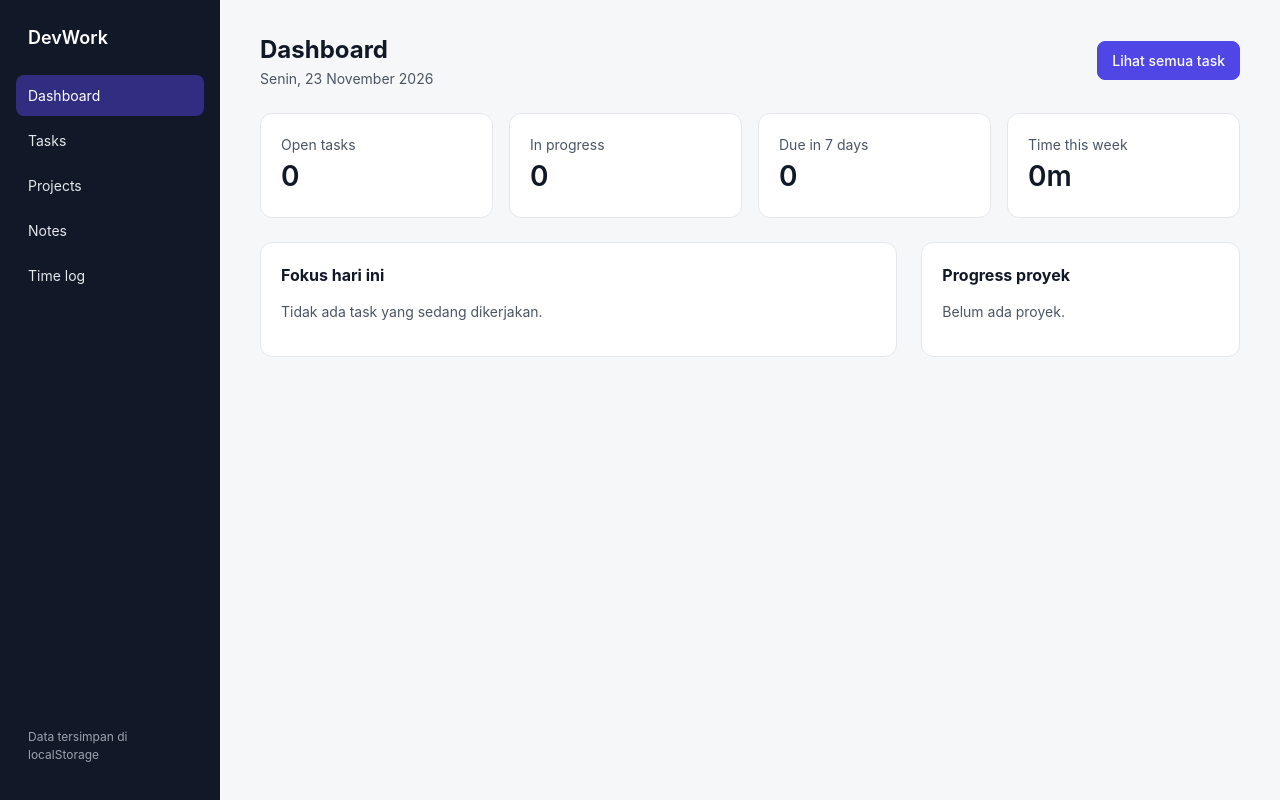
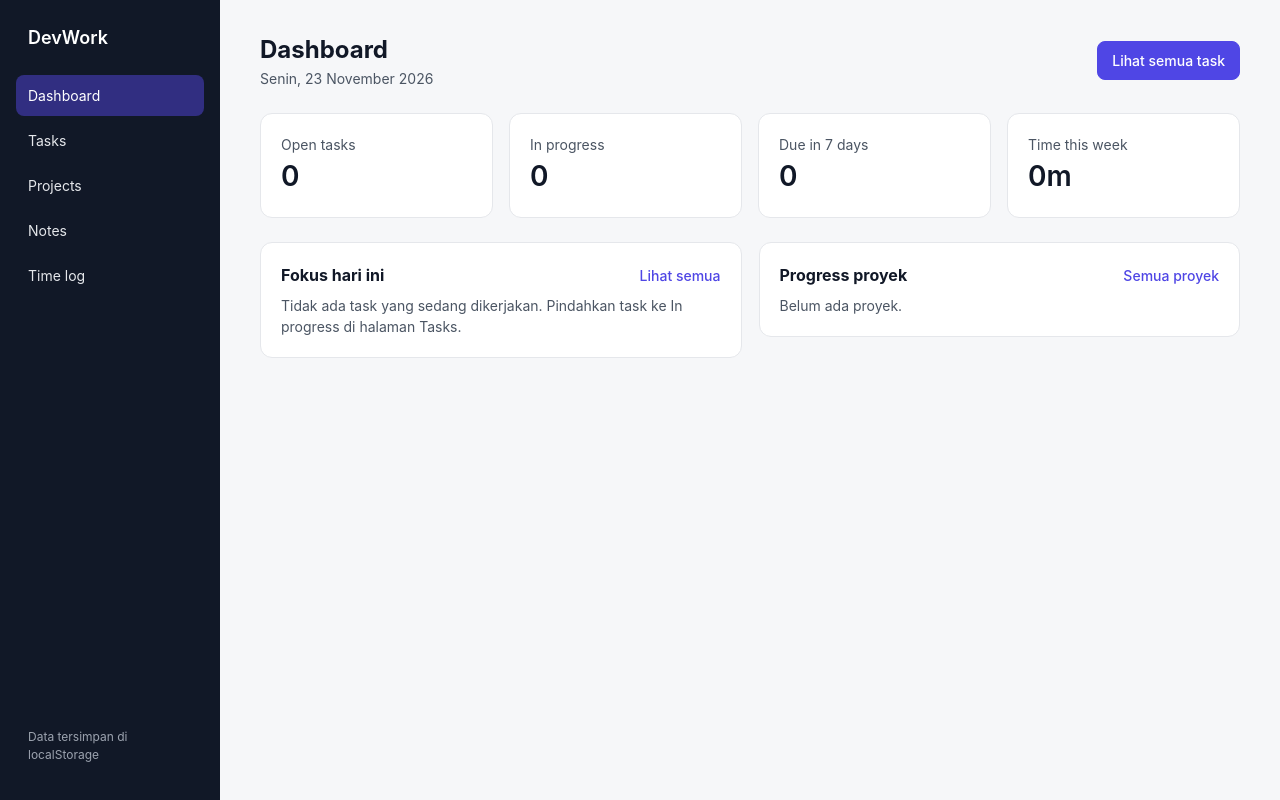
Before and after one commit to bagusmgn/devwork-fe, a React (Vite) app: page / in a window 1280 px wide. Built offline with nearby package versions, Linux system fonts and the light colour scheme.

Commit message:
minor change: add focus on dashboard

```diff
--- a/src/index.css
+++ b/src/index.css
@@ -51,7 +51,9 @@ input, select, textarea { padding: 9px 12px; border: 1px solid #D1D5DB; border-r
 a.btn { display: inline-block; text-decoration: none; }
 .nowrap { white-space: nowrap; }
 .toolbar { display: flex; gap: 12px; flex-wrap: wrap; }
-.dash-grid { display: grid; grid-template-columns: 2fr 1fr; gap: 24px; align-items: start; }
+.dash-grid { display: flex; gap: 17px; align-items: flex-start; }
+.dash-main { flex: 1 1 0; min-width: 0; max-width: fit-content; }
+.dash-side { flex: 1 1 0; min-width: 0; }
 .focus-row { display: flex; justify-content: space-between; align-items: center; gap: 12px; padding: 12px 0; border-top: 1px solid var(--line); }
 .focus-row .pills { margin-top: 6px; }
 .prog { margin-bottom: 16px; }
@@ -62,5 +64,18 @@ a.btn { display: inline-block; text-decoration: none; }
 .entry-right { display: flex; align-items: center; gap: 12px; }
 .clamp { white-space: pre-wrap; display: -webkit-box; -webkit-line-clamp: 4; -webkit-box-orient: vertical; overflow: hidden; }
 @media (max-width: 900px) {
-  .dash-grid, .tl-form { grid-template-columns: 1fr; }
+  .tl-form { grid-template-columns: 1fr; }
+  .dash-grid { flex-direction: column; align-items: stretch; }
 }
+
+.card-head { display: flex; justify-content: space-between; align-items: center; gap: 12px; margin-bottom: 8px; }
+.card-head h2 { margin: 0; }
+.link { color: var(--accent); font-weight: 500; text-decoration: none; }
+.link:hover { text-decoration: underline; }
+.grow { flex: 1; min-width: 0; }
+.empty { margin: 8px 0 0; }
+.late { color: #991B1B; font-weight: 500; }
+.soon { color: #92400E; font-weight: 500; }
+.ellipsis { overflow: hidden; text-overflow: ellipsis; white-space: nowrap; min-width: 0; }
+.bar.done div { background: #047857; }
+.prog .small { display: block; margin-top: 4px; }
--- a/src/pages/Dashboard.jsx
+++ b/src/pages/Dashboard.jsx
@@ -1,6 +1,16 @@
 import { Link } from 'react-router-dom';
 import { useData } from '../store/DataContext';
 import { todayStr, addDays, weekRange, formatMinutes, formatLongDate, formatShort } from '../lib/date';
+
+const MAX_FOCUS = 5;
+const MAX_PROJECTS = 5;
+
+function DueLabel({ date, today }) {
+  if (!date) return <span className="muted small nowrap">Tanpa due date</span>;
+  if (date < today) return <span className="small nowrap late">Terlambat · {formatShort(date)}</span>;
+  if (date === today) return <span className="small nowrap soon">Hari ini</span>;
+  return <span className="muted small nowrap">Due {formatShort(date)}</span>;
+}
 
 export default function Dashboard() {
   const { tasks, projects, timeEntries } = useData();
@@ -21,10 +31,22 @@ export default function Dashboard() {
     ['Time this week', formatMinutes(weekMinutes)],
   ];
 
-  // Fokus hari ini: task yang sedang dikerjakan, due date terdekat dulu, tanpa due date di akhir.
+  // Fokus: task yang sedang dikerjakan, due date terdekat dulu, tanpa due date di akhir.
   const focus = [...inProgress]
     .sort((a, b) => (a.dueDate || '9999').localeCompare(b.dueDate || '9999'))
-    .slice(0, 5);
+    .slice(0, MAX_FOCUS);
+
+  // Progress: hanya proyek yang punya task, yang masih punya pekerjaan terbuka tampil lebih dulu.
+  const withTasks = projects
+    .map((p) => {
+      const mine = tasks.filter((t) => t.projectId === p.id);
+      const done = mine.filter((t) => t.status === 'done').length;
+      return { id: p.id, name: p.name, total: mine.length, done, open: mine.length - done };
+    })
+    .filter((p) => p.total > 0)
+    .sort((a, b) => b.open - a.open || a.name.localeCompare(b.name));
+  const shown = withTasks.slice(0, MAX_PROJECTS);
+  const hiddenCount = projects.length - shown.length;
 
   const projectName = (id) => projects.find((p) => p.id === id)?.name ?? 'Tanpa proyek';
 
@@ -48,40 +70,51 @@ export default function Dashboard() {
       </div>
 
       <div className="dash-grid">
-        <section className="card">
-          <h2>Fokus hari ini</h2>
-          {focus.length === 0 && <p className="muted">Tidak ada task yang sedang dikerjakan.</p>}
+        <section className="card dash-main">
+          <div className="card-head">
+            <h2>Fokus hari ini</h2>
+            <Link className="link" to="/tasks">Lihat semua</Link>
+          </div>
+          {focus.length === 0 && (
+            <p className="muted empty">Tidak ada task yang sedang dikerjakan. Pindahkan task ke In progress di halaman Tasks.</p>
+          )}
           {focus.map((t) => (
             <div className="focus-row" key={t.id}>
-              <div>
+              <div className="grow">
                 <div className="t-title">{t.title}</div>
                 <div className="pills">
                   <span className="pill prj">{projectName(t.projectId)}</span>
                   <span className={`pill ${t.priority.toLowerCase()}`}>{t.priority}</span>
                 </div>
               </div>
-              <div className="muted small nowrap">{t.dueDate ? `Due ${formatShort(t.dueDate)}` : 'Tanpa due date'}</div>
+              <DueLabel date={t.dueDate} today={today} />
             </div>
           ))}
         </section>
 
-        <section className="card">
-          <h2>Progress proyek</h2>
-          {projects.length === 0 && <p className="muted">Belum ada proyek.</p>}
-          {projects.map((p) => {
-            const mine = tasks.filter((t) => t.projectId === p.id);
-            const done = mine.filter((t) => t.status === 'done').length;
-            const pct = mine.length ? Math.round((done / mine.length) * 100) : 0;
+        <section className="card dash-side">
+          <div className="card-head">
+            <h2>Progress proyek</h2>
+            <Link className="link" to="/projects">Semua proyek</Link>
+          </div>
+          {projects.length === 0 && <p className="muted empty">Belum ada proyek.</p>}
+          {projects.length > 0 && shown.length === 0 && <p className="muted empty">Belum ada task di proyek mana pun.</p>}
+          {shown.map((p) => {
+            const pct = Math.round((p.done / p.total) * 100);
             return (
               <div className="prog" key={p.id}>
                 <div className="row">
-                  <strong>{p.name}</strong>
-                  <span className="muted">{done} dari {mine.length} selesai</span>
+                  <strong className="ellipsis">{p.name}</strong>
+                  <span className="muted small nowrap">{pct}%</span>
                 </div>
-                <div className="bar"><div style={{ width: `${pct}%` }} /></div>
+                <div className={pct === 100 ? 'bar done' : 'bar'}><div style={{ width: `${pct}%` }} /></div>
+                <div className="muted small">{p.done} dari {p.total} task selesai</div>
               </div>
             );
           })}
+          {hiddenCount > 0 && shown.length > 0 && (
+            <Link className="link small" to="/projects">+{hiddenCount} proyek lain</Link>
+          )}
         </section>
       </div>
     </>
```
